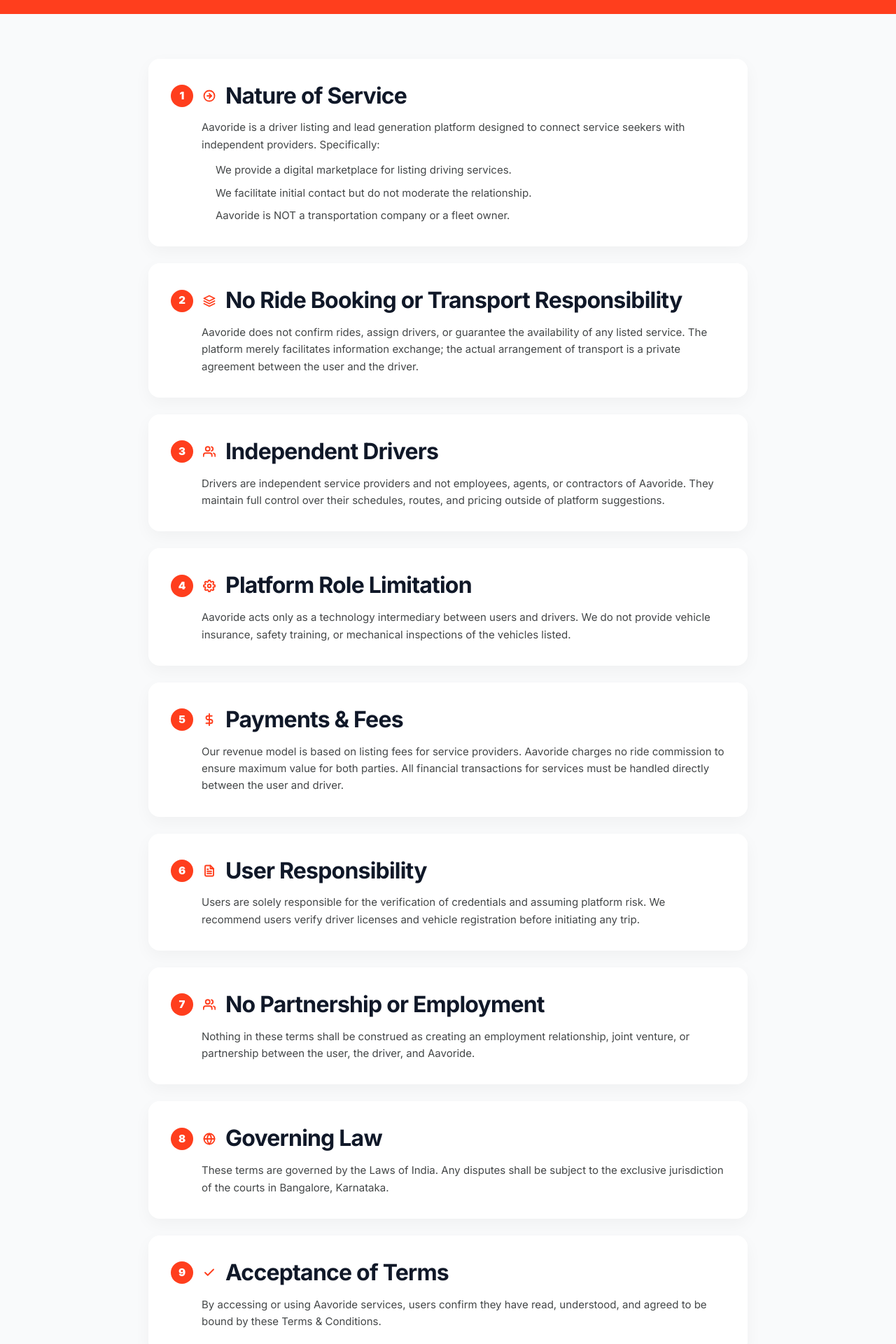
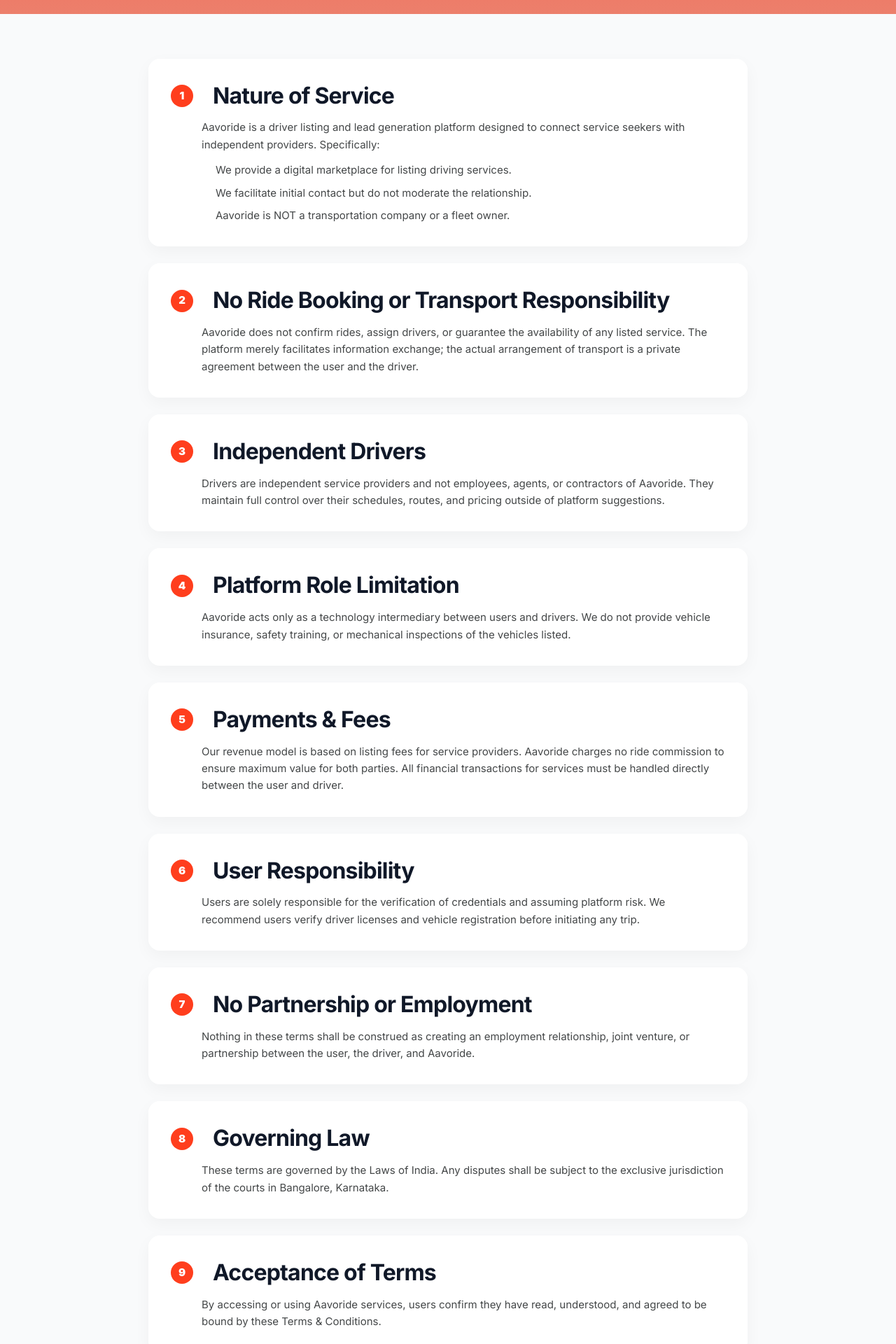
Before and after one commit to aleefa/aavo_website, a Next.js app: page /terms-and-conditions in a window 1280 px wide. Shown: the part 480-2400 px from the top of the page at 70% size. Built offline with nearby package versions, Linux system fonts and the light colour scheme.

Commit message:
changes in terms and privacy

```diff
--- a/app/privacy-policy/page.tsx
+++ b/app/privacy-policy/page.tsx
@@ -190,7 +190,7 @@
 
   return (
     <div className="min-h-screen bg-white">
-      <div className="bg-[#FF3E1D]">
+      <div className="bg-gradient-to-b from-[#FF3E1D] to-[#EC7F6C]">
         <div className="text-center px-6 pt-12 sm:pb-11 pb-8 max-w-[700px] mx-auto">
           <span
             className="inline-block bg-white text-[#FF3E1D] text-[11px] font-bold tracking-[2px] px-4 py-1.5 rounded-full mb-6 leading-4 animate-fade-in-up"
--- a/app/terms-and-conditions/page.tsx
+++ b/app/terms-and-conditions/page.tsx
@@ -2,6 +2,7 @@
 
 import { useState, useEffect } from "react";
 import { FooterSection } from "@/components/landing/footer-section";
+import { CircleX, FileDown } from "lucide-react";
 
 const termsData = [
   {
@@ -24,210 +25,228 @@
         </ul>
       </>
     ),
-    icon: (
-      <svg
-        width="18"
-        height="18"
-        viewBox="0 0 24 24"
-        fill="none"
-        stroke="currentColor"
-        strokeWidth="2.5"
-        strokeLinecap="round"
-        strokeLinejoin="round"
-      >
-        <circle cx="12" cy="12" r="10"></circle>
-        <polyline points="12 16 16 12 12 8"></polyline>
-        <line x1="8" y1="12" x2="16" y2="12"></line>
-      </svg>
-    ),
+    // icon: (
+    //   <svg
+    //     width="18"
+    //     height="18"
+    //     viewBox="0 0 24 24"
+    //     fill="none"
+    //     stroke="currentColor"
+    //     strokeWidth="2.5"
+    //     strokeLinecap="round"
+    //     strokeLinejoin="round"
+    //   >
+    //     <circle cx="12" cy="12" r="10"></circle>
+    //     <polyline points="12 16 16 12 12 8"></polyline>
+    //     <line x1="8" y1="12" x2="16" y2="12"></line>
+    //   </svg>
+    // ),
+//     icon: (
+//   <svg
+//     width="18"
+//     height="18"
+//     viewBox="0 0 24 24"
+//     fill="none"
+//     stroke="currentColor"
+//     strokeWidth="2.5"
+//     strokeLinecap="round"
+//     strokeLinejoin="round"
+//   >
+//     <circle cx="12" cy="12" r="10" />
+//     <line x1="12" y1="10" x2="12" y2="16" />
+//     <circle cx="12" cy="7" r="1" fill="currentColor" stroke="none" />
+//   </svg>
+// ),
   },
   {
     num: "2",
     title: "No Ride Booking or Transport Responsibility",
     desc: "Aavoride does not confirm rides, assign drivers, or guarantee the availability of any listed service. The platform merely facilitates information exchange; the actual arrangement of transport is a private agreement between the user and the driver.",
-    icon: (
-      <svg
-        width="18"
-        height="18"
-        viewBox="0 0 24 24"
-        fill="none"
-        stroke="currentColor"
-        strokeWidth="2.5"
-        strokeLinecap="round"
-        strokeLinejoin="round"
-      >
-        <polygon points="12 2 2 7 12 12 22 7 12 2"></polygon>
-        <polyline points="2 17 12 22 22 17"></polyline>
-        <polyline points="2 12 12 17 22 12"></polyline>
-      </svg>
-    ),
+    // icon: (
+    //   <svg
+    //     width="18"
+    //     height="18"
+    //     viewBox="0 0 24 24"
+    //     fill="none"
+    //     stroke="currentColor"
+    //     strokeWidth="2.5"
+    //     strokeLinecap="round"
+    //     strokeLinejoin="round"
+    //   >
+    //     <polygon points="12 2 2 7 12 12 22 7 12 2"></polygon>
+    //     <polyline points="2 17 12 22 22 17"></polyline>
+    //     <polyline points="2 12 12 17 22 12"></polyline>
+    //   </svg>
+    // ),
+
   },
   {
     num: "3",
     title: "Independent Drivers",
     desc: "Drivers are independent service providers and not employees, agents, or contractors of Aavoride. They maintain full control over their schedules, routes, and pricing outside of platform suggestions.",
-    icon: (
-      <svg
-        width="18"
-        height="18"
-        viewBox="0 0 24 24"
-        fill="none"
-        stroke="currentColor"
-        strokeWidth="2.5"
-        strokeLinecap="round"
-        strokeLinejoin="round"
-      >
-        <path d="M17 21v-2a4 4 0 0 0-4-4H5a4 4 0 0 0-4 4v2"></path>
-        <circle cx="9" cy="7" r="4"></circle>
-        <path d="M23 21v-2a4 4 0 0 0-3-3.87"></path>
-        <path d="M16 3.13a4 4 0 0 1 0 7.75"></path>
-      </svg>
-    ),
+    // icon: (
+    //   <svg
+    //     width="18"
+    //     height="18"
+    //     viewBox="0 0 24 24"
+    //     fill="none"
+    //     stroke="currentColor"
+    //     strokeWidth="2.5"
+    //     strokeLinecap="round"
+    //     strokeLinejoin="round"
+    //   >
+    //     <path d="M17 21v-2a4 4 0 0 0-4-4H5a4 4 0 0 0-4 4v2"></path>
+    //     <circle cx="9" cy="7" r="4"></circle>
+    //     <path d="M23 21v-2a4 4 0 0 0-3-3.87"></path>
+    //     <path d="M16 3.13a4 4 0 0 1 0 7.75"></path>
+    //   </svg>
+    // ),
+
   },
   {
     num: "4",
     title: "Platform Role Limitation",
     desc: "Aavoride acts only as a technology intermediary between users and drivers. We do not provide vehicle insurance, safety training, or mechanical inspections of the vehicles listed.",
-    icon: (
-      <svg
-        width="18"
-        height="18"
-        viewBox="0 0 24 24"
-        fill="none"
-        stroke="currentColor"
-        strokeWidth="2.5"
-        strokeLinecap="round"
-        strokeLinejoin="round"
-      >
-        <circle cx="12" cy="12" r="3"></circle>
-        <path d="M19.4 15a1.65 1.65 0 0 0 .33 1.82l.06.06a2 2 0 0 1 0 2.83 2 2 0 0 1-2.83 0l-.06-.06a1.65 1.65 0 0 0-1.82-.33 1.65 1.65 0 0 0-1 1.51V21a2 2 0 0 1-2 2 2 2 0 0 1-2-2v-.09A1.65 1.65 0 0 0 9 19.4a1.65 1.65 0 0 0-1.82.33l-.06.06a2 2 0 0 1-2.83 0 2 2 0 0 1 0-2.83l.06-.06a1.65 1.65 0 0 0 .33-1.82 1.65 1.65 0 0 0-1.51-1H3a2 2 0 0 1-2-2 2 2 0 0 1 2-2h.09A1.65 1.65 0 0 0 4.6 9a1.65 1.65 0 0 0-.33-1.82l-.06-.06a2 2 0 0 1 0-2.83 2 2 0 0 1 2.83 0l.06.06a1.65 1.65 0 0 0 1.82.33H9a1.65 1.65 0 0 0 1-1.51V3a2 2 0 0 1 2-2 2 2 0 0 1 2 2v.09a1.65 1.65 0 0 0 1 1.51 1.65 1.65 0 0 0 1.82-.33l.06-.06a2 2 0 0 1 2.83 0 2 2 0 0 1 0 2.83l-.06.06a1.65 1.65 0 0 0-.33 1.82V9a1.65 1.65 0 0 0 1.51 1H21a2 2 0 0 1 2 2 2 2 0 0 1-2 2h-.09a1.65 1.65 0 0 0-1.51 1z"></path>
-      </svg>
-    ),
+    // icon: (
+    //   <svg
+    //     width="18"
+    //     height="18"
+    //     viewBox="0 0 24 24"
+    //     fill="none"
+    //     stroke="currentColor"
+    //     strokeWidth="2.5"
+    //     strokeLinecap="round"
+    //     strokeLinejoin="round"
+    //   >
+    //     <circle cx="12" cy="12" r="3"></circle>
+    //     <path d="M19.4 15a1.65 1.65 0 0 0 .33 1.82l.06.06a2 2 0 0 1 0 2.83 2 2 0 0 1-2.83 0l-.06-.06a1.65 1.65 0 0 0-1.82-.33 1.65 1.65 0 0 0-1 1.51V21a2 2 0 0 1-2 2 2 2 0 0 1-2-2v-.09A1.65 1.65 0 0 0 9 19.4a1.65 1.65 0 0 0-1.82.33l-.06.06a2 2 0 0 1-2.83 0 2 2 0 0 1 0-2.83l.06-.06a1.65 1.65 0 0 0 .33-1.82 1.65 1.65 0 0 0-1.51-1H3a2 2 0 0 1-2-2 2 2 0 0 1 2-2h.09A1.65 1.65 0 0 0 4.6 9a1.65 1.65 0 0 0-.33-1.82l-.06-.06a2 2 0 0 1 0-2.83 2 2 0 0 1 2.83 0l.06.06a1.65 1.65 0 0 0 1.82.33H9a1.65 1.65 0 0 0 1-1.51V3a2 2 0 0 1 2-2 2 2 0 0 1 2 2v.09a1.65 1.65 0 0 0 1 1.51 1.65 1.65 0 0 0 1.82-.33l.06-.06a2 2 0 0 1 2.83 0 2 2 0 0 1 0 2.83l-.06.06a1.65 1.65 0 0 0-.33 1.82V9a1.65 1.65 0 0 0 1.51 1H21a2 2 0 0 1 2 2 2 2 0 0 1-2 2h-.09a1.65 1.65 0 0 0-1.51 1z"></path>
+    //   </svg>
+    // ),
   },
   {
     num: "5",
     title: "Payments & Fees",
     desc: "Our revenue model is based on listing fees for service providers. Aavoride charges no ride commission to ensure maximum value for both parties. All financial transactions for services must be handled directly between the user and driver.",
-    icon: (
-      <svg
-        width="18"
-        height="18"
-        viewBox="0 0 24 24"
-        fill="none"
-        stroke="currentColor"
-        strokeWidth="2.5"
-        strokeLinecap="round"
-        strokeLinejoin="round"
-      >
-        <line x1="12" y1="1" x2="12" y2="23"></line>
-        <path d="M17 5H9.5a3.5 3.5 0 0 0 0 7h5a3.5 3.5 0 0 1 0 7H6"></path>
-      </svg>
-    ),
+    // icon: (
+    //   <svg
+    //     width="18"
+    //     height="18"
+    //     viewBox="0 0 24 24"
+    //     fill="none"
+    //     stroke="currentColor"
+    //     strokeWidth="2.5"
+    //     strokeLinecap="round"
+    //     strokeLinejoin="round"
+    //   >
+    //     <line x1="12" y1="1" x2="12" y2="23"></line>
+    //     <path d="M17 5H9.5a3.5 3.5 0 0 0 0 7h5a3.5 3.5 0 0 1 0 7H6"></path>
+    //   </svg>
+    // ),
   },
   {
     num: "6",
     title: "User Responsibility",
     desc: "Users are solely responsible for the verification of credentials and assuming platform risk. We recommend users verify driver licenses and vehicle registration before initiating any trip.",
-    icon: (
-      <svg
-        width="18"
-        height="18"
-        viewBox="0 0 24 24"
-        fill="none"
-        stroke="currentColor"
-        strokeWidth="2.5"
-        strokeLinecap="round"
-        strokeLinejoin="round"
-      >
-        <path d="M14 2H6a2 2 0 0 0-2 2v16a2 2 0 0 0 2 2h12a2 2 0 0 0 2-2V8z"></path>
-        <polyline points="14 2 14 8 20 8"></polyline>
-        <line x1="16" y1="13" x2="8" y2="13"></line>
-        <line x1="16" y1="17" x2="8" y2="17"></line>
-        <polyline points="10 9 9 9 8 9"></polyline>
-      </svg>
-    ),
+    // icon: (
+    //   <svg
+    //     width="18"
+    //     height="18"
+    //     viewBox="0 0 24 24"
+    //     fill="none"
+    //     stroke="currentColor"
+    //     strokeWidth="2.5"
+    //     strokeLinecap="round"
+    //     strokeLinejoin="round"
+    //   >
+    //     <path d="M14 2H6a2 2 0 0 0-2 2v16a2 2 0 0 0 2 2h12a2 2 0 0 0 2-2V8z"></path>
+    //     <polyline points="14 2 14 8 20 8"></polyline>
+    //     <line x1="16" y1="13" x2="8" y2="13"></line>
+    //     <line x1="16" y1="17" x2="8" y2="17"></line>
+    //     <polyline points="10 9 9 9 8 9"></polyline>
+    //   </svg>
+    // ),
   },
   {
     num: "7",
     title: "No Partnership or Employment",
     desc: "Nothing in these terms shall be construed as creating an employment relationship, joint venture, or partnership between the user, the driver, and Aavoride.",
-    icon: (
-      <svg
-        width="18"
-        height="18"
-        viewBox="0 0 24 24"
-        fill="none"
-        stroke="currentColor"
-        strokeWidth="2.5"
-        strokeLinecap="round"
-        strokeLinejoin="round"
-      >
-        <path d="M17 21v-2a4 4 0 0 0-4-4H5a4 4 0 0 0-4 4v2"></path>
-        <circle cx="9" cy="7" r="4"></circle>
-        <path d="M23 21v-2a4 4 0 0 0-3-3.87"></path>
-        <path d="M16 3.13a4 4 0 0 1 0 7.75"></path>
-      </svg>
-    ),
+    // icon: (
+    //   <svg
+    //     width="18"
+    //     height="18"
+    //     viewBox="0 0 24 24"
+    //     fill="none"
+    //     stroke="currentColor"
+    //     strokeWidth="2.5"
+    //     strokeLinecap="round"
+    //     strokeLinejoin="round"
+    //   >
+    //     <path d="M17 21v-2a4 4 0 0 0-4-4H5a4 4 0 0 0-4 4v2"></path>
+    //     <circle cx="9" cy="7" r="4"></circle>
+    //     <path d="M23 21v-2a4 4 0 0 0-3-3.87"></path>
+    //     <path d="M16 3.13a4 4 0 0 1 0 7.75"></path>
+    //   </svg>
+    // ),
   },
   {
     num: "8",
     title: "Governing Law",
     desc: "These terms are governed by the Laws of India. Any disputes shall be subject to the exclusive jurisdiction of the courts in Bangalore, Karnataka.",
-    icon: (
-      <svg
-        width="18"
-        height="18"
-        viewBox="0 0 24 24"
-        fill="none"
-        stroke="currentColor"
-        strokeWidth="2.5"
-        strokeLinecap="round"
-        strokeLinejoin="round"
-      >
-        <circle cx="12" cy="12" r="10"></circle>
-        <line x1="2" y1="12" x2="22" y2="12"></line>
-        <path d="M12 2a15.3 15.3 0 0 1 4 10 15.3 15.3 0 0 1-4 10 15.3 15.3 0 0 1-4-10 15.3 15.3 0 0 1 4-10z"></path>
-      </svg>
-    ),
+    // icon: (
+    //   <svg
+    //     width="18"
+    //     height="18"
+    //     viewBox="0 0 24 24"
+    //     fill="none"
+    //     stroke="currentColor"
+    //     strokeWidth="2.5"
+    //     strokeLinecap="round"
+    //     strokeLinejoin="round"
+    //   >
+    //     <circle cx="12" cy="12" r="10"></circle>
+    //     <line x1="2" y1="12" x2="22" y2="12"></line>
+    //     <path d="M12 2a15.3 15.3 0 0 1 4 10 15.3 15.3 0 0 1-4 10 15.3 15.3 0 0 1-4-10 15.3 15.3 0 0 1 4-10z"></path>
+    //   </svg>
+    // ),
   },
   {
     num: "9",
     title: "Acceptance of Terms",
     desc: "By accessing or using Aavoride services, users confirm they have read, understood, and agreed to be bound by these Terms & Conditions.",
-    icon: (
-      <svg
-        width="18"
-        height="18"
-        viewBox="0 0 24 24"
-        fill="none"
-        stroke="currentColor"
-        strokeWidth="2.5"
-        strokeLinecap="round"
-        strokeLinejoin="round"
-      >
-        <polyline points="20 6 9 17 4 12"></polyline>
-      </svg>
-    ),
+    // icon: (
+    //   <svg
+    //     width="18"
+    //     height="18"
+    //     viewBox="0 0 24 24"
+    //     fill="none"
+    //     stroke="currentColor"
+    //     strokeWidth="2.5"
+    //     strokeLinecap="round"
+    //     strokeLinejoin="round"
+    //   >
+    //     <polyline points="20 6 9 17 4 12"></polyline>
+    //   </svg>
+    // ),
   },
   {
     num: "10",
     title: "Suspension & Removal",
     desc: "Aavoride reserves the right to suspend or block users or drivers at our sole discretion if they violate platform policies, receive poor feedback, or engage in unlawful behavior.",
-    icon: (
-      <svg
-        width="18"
-        height="18"
-        viewBox="0 0 24 24"
-        fill="none"
-        stroke="currentColor"
-        strokeWidth="2.5"
-        strokeLinecap="round"
-        strokeLinejoin="round"
-      >
-        <circle cx="12" cy="12" r="10"></circle>
-        <line x1="4.93" y1="4.93" x2="19.07" y2="19.07"></line>
-      </svg>
-    ),
+    // icon: (
+    //   <svg
+    //     width="18"
+    //     height="18"
+    //     viewBox="0 0 24 24"
+    //     fill="none"
+    //     stroke="currentColor"
+    //     strokeWidth="2.5"
+    //     strokeLinecap="round"
+    //     strokeLinejoin="round"
+    //   >
+    //     <circle cx="12" cy="12" r="10"></circle>
+    //     <line x1="4.93" y1="4.93" x2="19.07" y2="19.07"></line>
+    //   </svg>
+    // ),
   },
 ];
 
@@ -255,7 +274,7 @@
 
   return (
     <div className="min-h-screen bg-[#F9FAFB]">
-      <div className="bg-[#FF3E1D]">
+      <div className="bg-gradient-to-b from-[#FF3E1D] to-[#EC7F6C]">
         <div className="text-center px-6 pt-20 sm:pb-32 pb-24 max-w-[800px] mx-auto">
           <h1 className="text-white text-4xl leading-snug md:text-[56px] font-extrabold mb-6 sm:leading-tight tracking-tight flex justify-center flex-wrap">
             {title.split("").map((char, index) => (
--- a/components/shared/navbar-wrapper.tsx
+++ b/components/shared/navbar-wrapper.tsx
@@ -8,7 +8,8 @@
   const isLegalPage = pathname === "/privacy-policy" || pathname === "/terms-and-conditions";
 
   return (
-    <div className={`pt-4 sm:pt-5 md:pt-6 ${isLegalPage ? "bg-[#FF3E1D]" : ""}`}>
+    // <div className={`pt-4 sm:pt-5 md:pt-6 ${isLegalPage ? "bg-gradient-to-b from-[#FF3E1D] to-[#EC7F6C]" : ""}`}>
+      <div className={`pt-4 sm:pt-5 md:pt-6 ${isLegalPage ? "bg-[#FF3E1D]" : ""}`}>
       <Navbar />
     </div>
   );
```
Also changed, not shown: public/ticon1.png (added).
